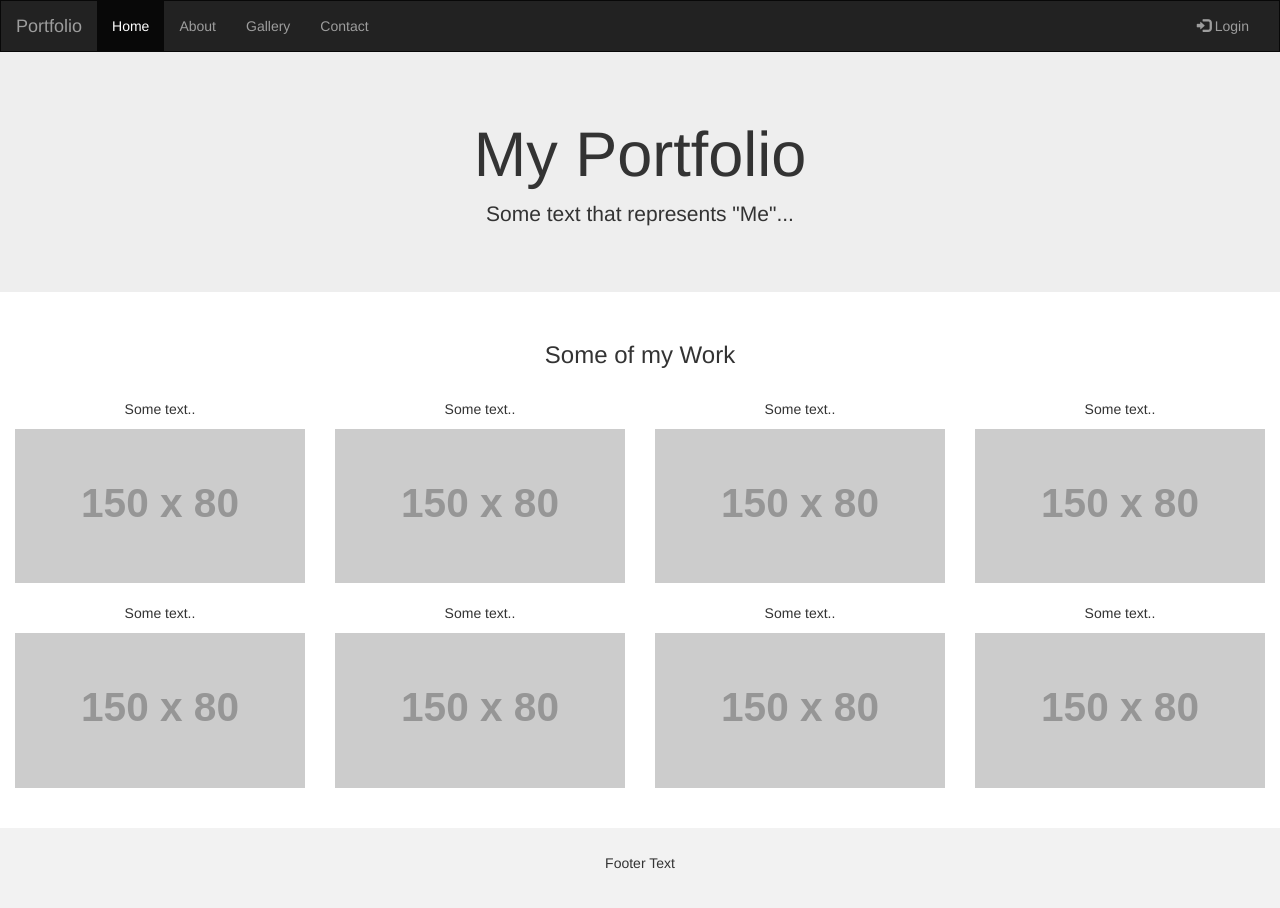
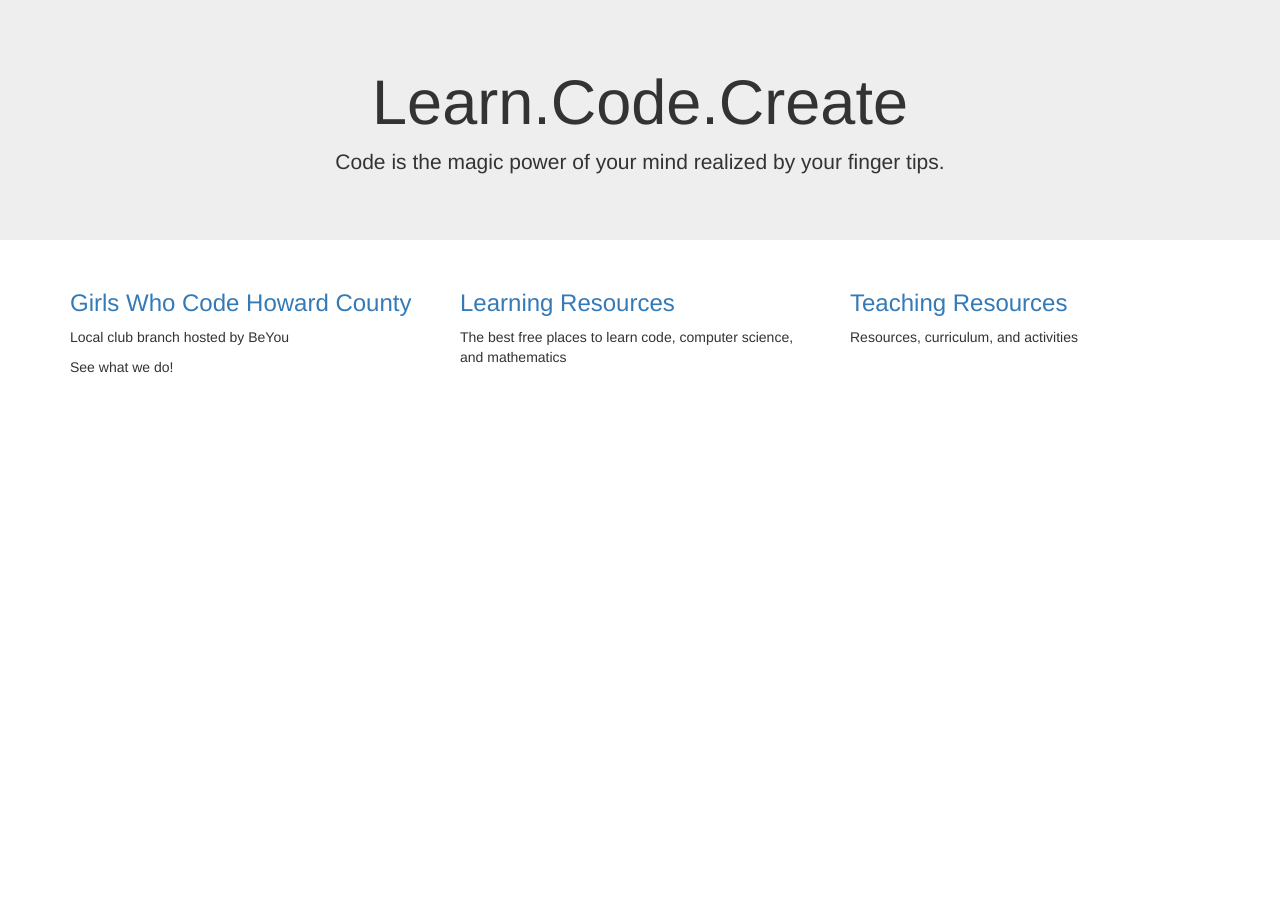
Before and after one commit to SyraD/learn.code.create, a plain HTML site: page index.html in a window 1280 px wide. After the commit the page ends 800 px from the top, so only its background shows below. Drawn offline with nearby package versions, Linux system fonts and the light colour scheme; placeholder pictures from the web are drawn by us.

Commit message:
Adding Template

```diff
--- a/index.html
+++ b/index.html
@@ -10,85 +10,36 @@
 		<script src="https://maxcdn.bootstrapcdn.com/bootstrap/3.3.7/js/bootstrap.min.js"></script>
 		<link rel="stylesheet" type="text/css" href="/css/main.css">
 </head>
-	<body>
+<body>
 
-<nav class="navbar navbar-inverse">
-  <div class="container-fluid">
-    <div class="navbar-header">
-      <button type="button" class="navbar-toggle" data-toggle="collapse" data-target="#myNavbar">
-        <span class="icon-bar"></span>
-        <span class="icon-bar"></span>
-        <span class="icon-bar"></span>
-      </button>
-      <a class="navbar-brand" href="#">Portfolio</a>
+<div class="jumbotron text-center">
+  <h1>Learn.Code.Create</h1>
+  <p> Code is the magic power of your mind realized by your finger tips. </p>
+</div>
+
+<div class="container">
+  <div class="row">
+    <div class="col-sm-4">
+	<a href="#">
+      <h3>Girls Who Code Howard County</h3>
+	</a>
+      <p>Local club branch hosted by BeYou </p>
+      <p>See what we do!</p>
     </div>
-    <div class="collapse navbar-collapse" id="myNavbar">
-      <ul class="nav navbar-nav">
-        <li class="active"><a href="#">Home</a></li>
-        <li><a href="#">About</a></li>
-        <li><a href="#">Gallery</a></li>
-        <li><a href="#">Contact</a></li>
-      </ul>
-      <ul class="nav navbar-nav navbar-right">
-        <li><a href="#"><span class="glyphicon glyphicon-log-in"></span> Login</a></li>
-      </ul>
+    <div class="col-sm-4">
+	<a href="#">
+      <h3>Learning Resources</h3>
+	</a>
+      <p>The best free places to learn code, computer science, and mathematics </p>
     </div>
-  </div>
-</nav>
-
-<div class="jumbotron">
-  <div class="container text-center">
-    <h1>My Portfolio</h1>
-    <p>Some text that represents "Me"...</p>
+    <div class="col-sm-4">
+	<a href="#">
+      <h3>Teaching Resources</h3>
+	</a>
+      <p>Resources, curriculum, and activities</p>
+    </div>
   </div>
 </div>
 
-<div class="container-fluid bg-3 text-center">
-  <h3>Some of my Work</h3><br>
-  <div class="row">
-    <div class="col-sm-3">
-      <p>Some text..</p>
-      <img src="https://placehold.it/150x80?text=IMAGE" class="img-responsive" style="width:100%" alt="Image">
-    </div>
-    <div class="col-sm-3">
-      <p>Some text..</p>
-      <img src="https://placehold.it/150x80?text=IMAGE" class="img-responsive" style="width:100%" alt="Image">
-    </div>
-    <div class="col-sm-3">
-      <p>Some text..</p>
-      <img src="https://placehold.it/150x80?text=IMAGE" class="img-responsive" style="width:100%" alt="Image">
-    </div>
-    <div class="col-sm-3">
-      <p>Some text..</p>
-      <img src="https://placehold.it/150x80?text=IMAGE" class="img-responsive" style="width:100%" alt="Image">
-    </div>
-  </div>
-</div><br>
-
-<div class="container-fluid bg-3 text-center">
-  <div class="row">
-    <div class="col-sm-3">
-      <p>Some text..</p>
-      <img src="https://placehold.it/150x80?text=IMAGE" class="img-responsive" style="width:100%" alt="Image">
-    </div>
-    <div class="col-sm-3">
-      <p>Some text..</p>
-      <img src="https://placehold.it/150x80?text=IMAGE" class="img-responsive" style="width:100%" alt="Image">
-    </div>
-    <div class="col-sm-3">
-      <p>Some text..</p>
-      <img src="https://placehold.it/150x80?text=IMAGE" class="img-responsive" style="width:100%" alt="Image">
-    </div>
-    <div class="col-sm-3">
-      <p>Some text..</p>
-      <img src="https://placehold.it/150x80?text=IMAGE" class="img-responsive" style="width:100%" alt="Image">
-    </div>
-  </div>
-</div><br><br>
-
-<footer class="container-fluid text-center">
-  <p>Footer Text</p>
-</footer>
-
 </body>
 </html>
```
